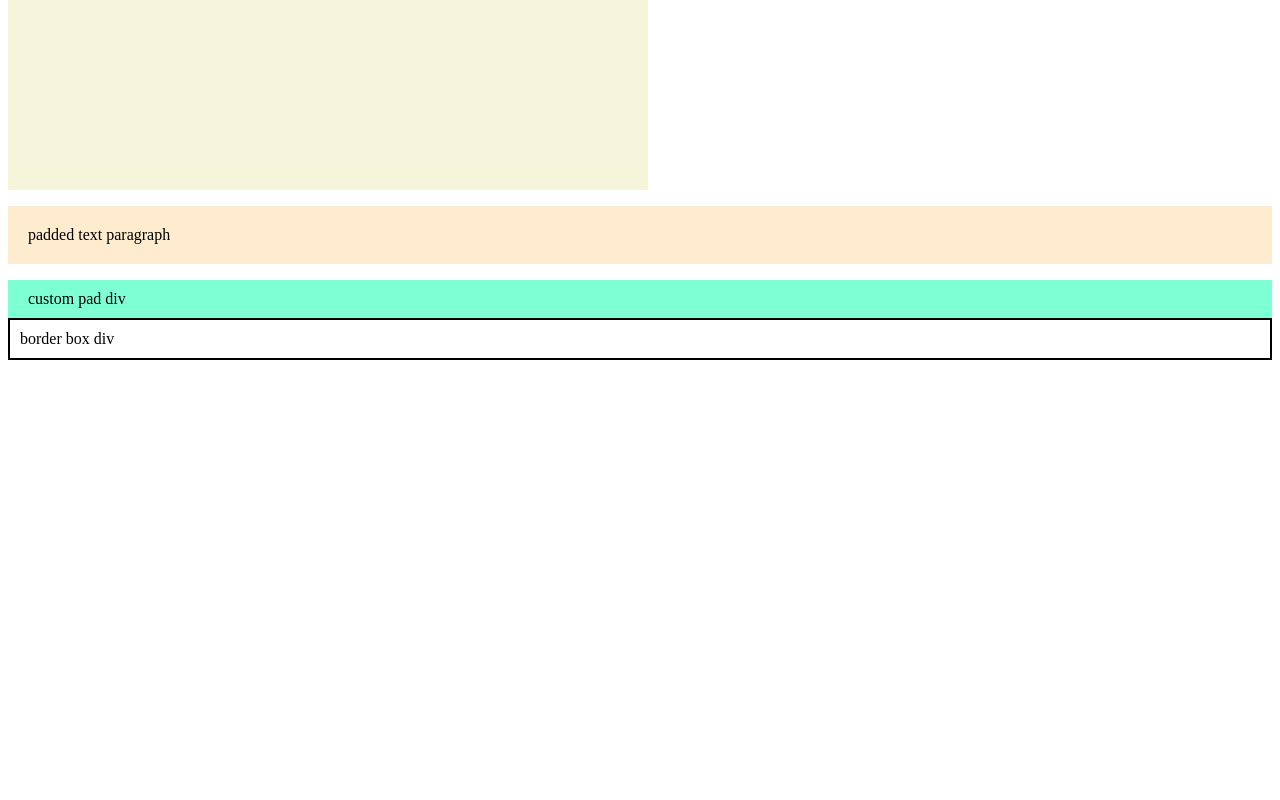
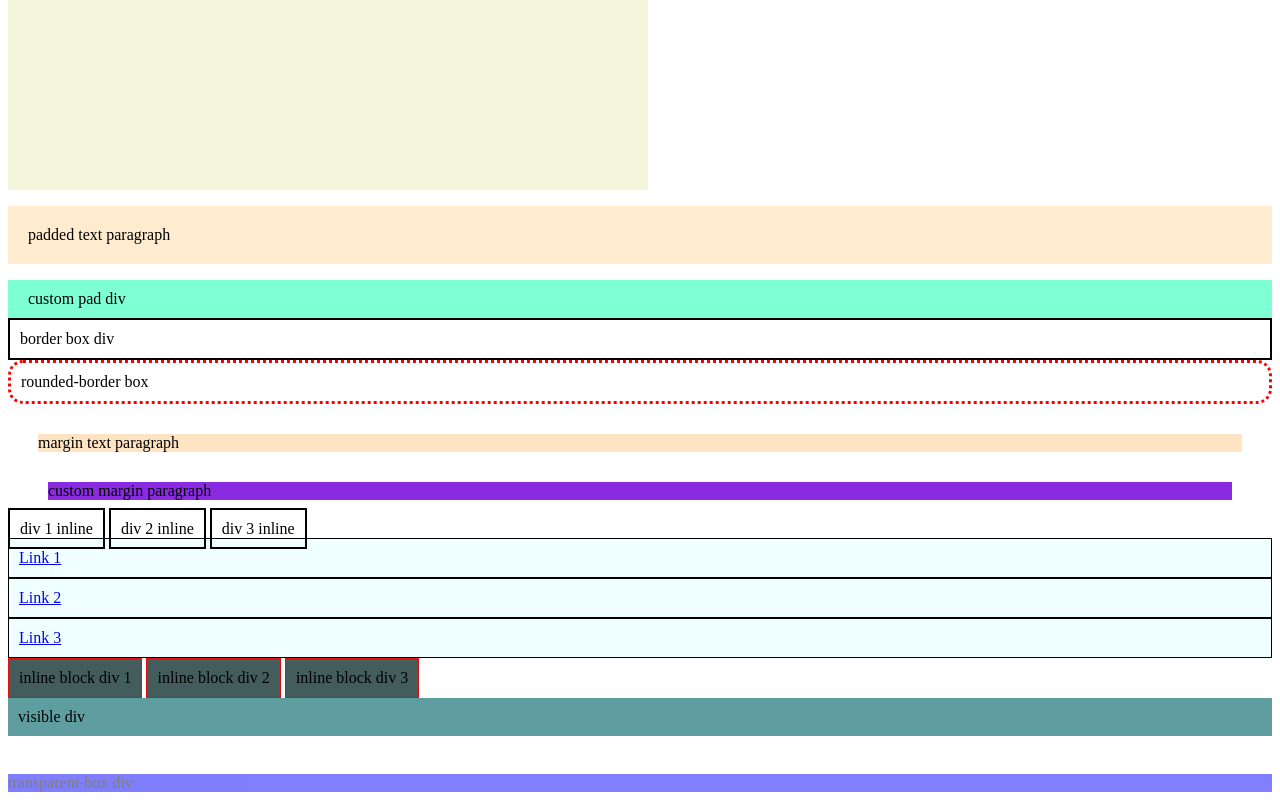
Before and after one commit to Sporklife/lab-5, a plain HTML site: page index.html in a window 1280 px wide. Shown: the part 658-1458 px from the top of the page. Before the commit the page ends 1026 px from the top, so only its background shows below. Drawn offline with Linux system fonts and the light colour scheme.

Commit message:
finished lab

```diff
--- a/index.html
+++ b/index.html
@@ -12,6 +12,21 @@
     <p class="padded-text"> padded text paragraph</p>
     <div class = "custom-padding"> custom pad div </div>
     <div class = "border-box"> border box div </div>
-
+    <div class = "rounded-border"> rounded-border box</div>
+    <p class = "margin-text"> margin text paragraph</p>
+    <p class ="custom-margin"> custom margin paragraph</p>
+    <div class ="inline-element"> div 1 inline</div>
+    <div class ="inline-element"> div 2 inline</div>
+    <div class ="inline-element"> div 3 inline</div>
+    <a href="google.com" class="block-element">Link 1</a>
+    <a href="google.com" class="block-element">Link 2</a>
+    <a href="google.com" class="block-element">Link 3</a>
+    <div class = "inline-block-element"> inline block div 1</div>
+    <div class = "inline-block-element"> inline block div 2</div>
+    <div class = "inline-block-element"> inline block div 3</div>
+    <div class = "hidden-element"> hidden div </div>
+    <div class = "visible-element"> visible div</div>
+    <div class = " invisible-element">  invisible div</div>
+    <div class = "transparent-box"> transparent-box div </div>
 </body>
 </html>
--- a/style.css
+++ b/style.css
@@ -32,3 +32,70 @@
     border: 2px black solid;
     padding : 10px;
 }
+
+.rounded-border{
+    border: 3px red dotted;
+    border-radius : 15px;
+    padding: 10px;
+
+}
+
+.margin-text{
+    margin: 30px;
+    background-color: bisque;
+}
+
+.custom-margin{
+    margin-top: 20px;
+    margin-bottom: 20px;
+    margin-left: 40px;
+    margin-right: 40px;
+    background-color: blueviolet;
+}
+
+.inline-element{
+    display: inline;
+    padding : 10px;
+    border : 2px black solid;
+
+}
+
+
+.block-element{
+    display: block;
+    background-color: azure;
+    padding: 10px;
+    border: 1px black solid;
+}
+
+.inline-block-element{
+    display: inline-block;
+    background-color: rgb(67, 92, 92);
+    padding: 10px;
+    border: 1px rgb(228, 12, 12) solid;
+}
+
+.hidden-element{
+    display: none;
+    background-color: brown;
+    padding: 10px;
+
+}
+
+
+.visible-element{
+    visibility: visible;
+    background-color: cadetblue;
+    padding: 10px;
+}
+
+.invisible-element{
+    visibility: hidden;
+    background-color: rgb(75, 9, 82);
+    padding: 10px;
+}
+
+.transparent-box{
+    background-color: blue;
+    opacity: 0.5;
+}
```
